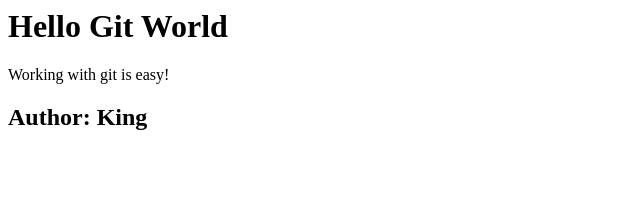
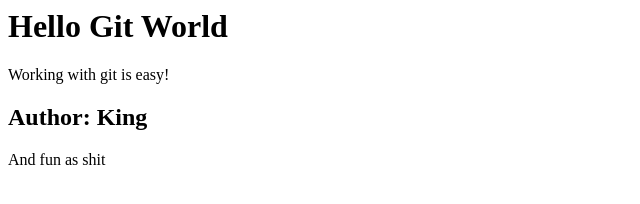
Before and after one commit to KingMelo/GitGitHubMasterclass, a plain HTML site: page index.html in a window 1280 px wide. Shown: the whole page, without its empty margins (0-640 px from the left). Drawn offline with Linux system fonts and the light colour scheme.

Commit message:
New paragraph

```diff
--- a/index.html
+++ b/index.html
@@ -2,7 +2,10 @@
 
 <div>
     <p>Working with git is easy!</p>
-
 </div>
 
 <h2>Author: King</h2>
+
+<div>
+    <p>And fun as shit</p>
+</div>
```
